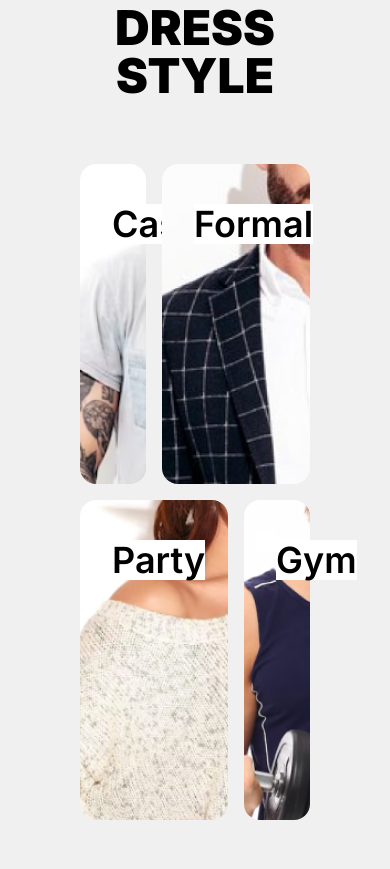
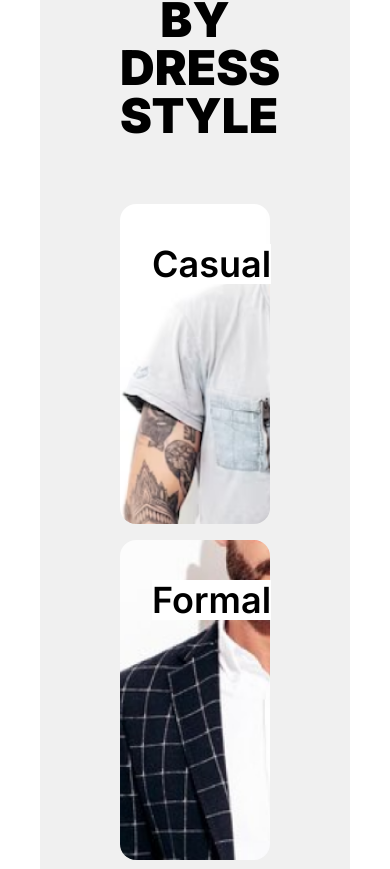
Before and after one commit to Sunthorn9rk/E-Comerce-Clothing-store-Frontend, a Next.js app: page / in a window 390 px wide. Shown: the part 10975-11844 px from the top of the page. Built offline with nearby package versions, Linux system fonts and the light colour scheme.

Commit message:
make resposive web for category banner

```diff
--- a/src/app/components/Category.jsx
+++ b/src/app/components/Category.jsx
@@ -2,12 +2,12 @@ import React from "react";
 
 function Category() {
   return (
-    <div className="w-full bg-white ">
+    <div className="w-full bg-white p-10">
       <div className="bg-[#F0F0F0] max-w-[1280px] mx-auto p-20 rounded-3xl">
         <h1 className="text-center text-5xl font-black mb-16">
           BROWSE BY DRESS STYLE
         </h1>
-        <div className="grid grid-cols-3 grid-row-2 gap-4">
+        <div className="grid grid-cols-1 lg:grid-cols-3 gap-4">
           <a
             href="#"
             className="flex items-center justify-center w-full h-80 relative "
@@ -22,7 +22,7 @@ function Category() {
           </a>
           <a
             href="#"
-            className="col-span-2 flex items-center justify-center  w-full h-80 relative"
+            className="lg:col-span-2 flex items-center justify-center  w-full h-80 relative"
           >
             <img
               src="/category2.png"
@@ -34,7 +34,7 @@ function Category() {
           </a>
           <a
             href="#"
-            className="col-span-2 row-start-2 flex items-center justify-center  w-full h-80 relative"
+            className="lg:col-span-2 lg:row-start-2 flex items-center justify-center  w-full h-80 relative"
           >
             <img
               src="/category3.png"
@@ -46,7 +46,7 @@ function Category() {
           </a>
           <a
             href="#"
-            className="col-start-3 row-start-2 flex items-center justify-center  w-full h-80 relative"
+            className="lg:col-start-3 lg:row-start-2 flex items-center justify-center  w-full h-80 relative"
           >
             <img
               src="/category4.png"
```
